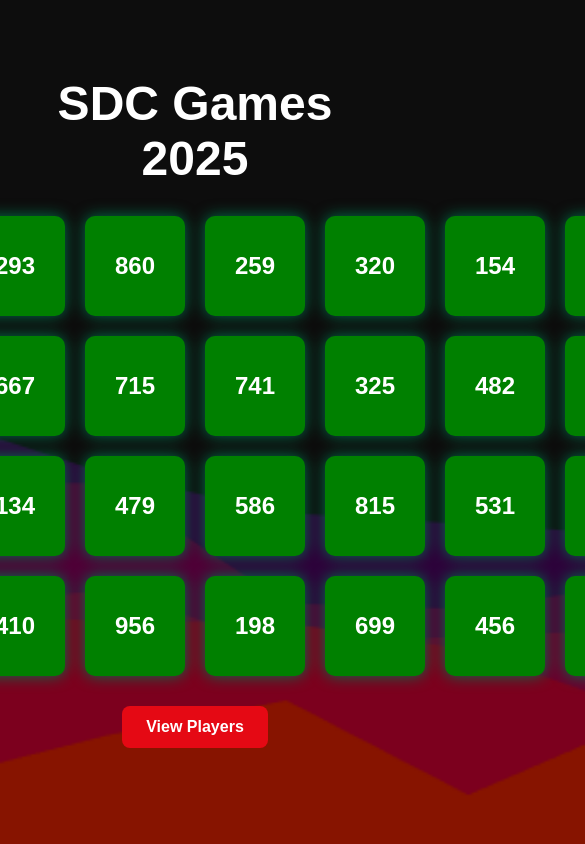
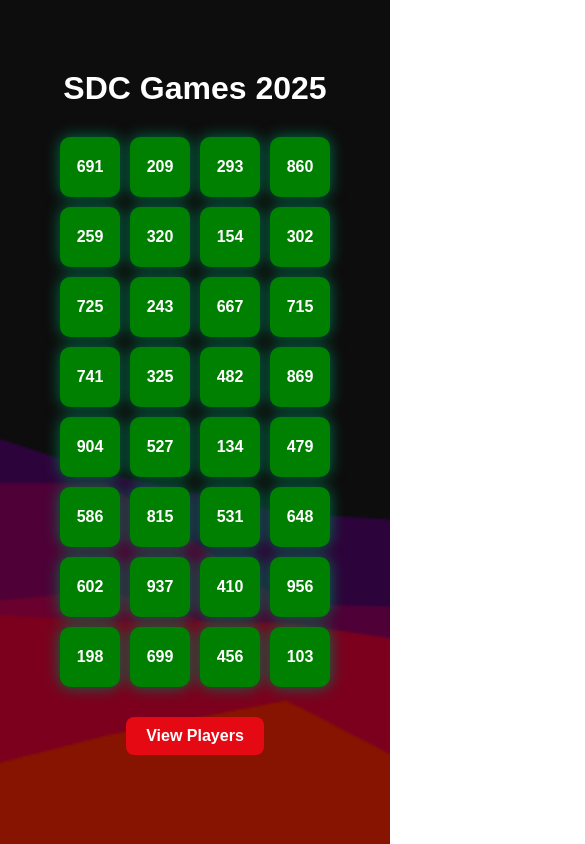
Before and after one commit to Narayan0412/SDC-games-2025, a plain HTML site: page index.html in a window 390 px wide. Shown: the top 844 px of the page, 585 px wide, since content can reach past the window. Drawn offline with Linux system fonts and the light colour scheme; a web font is replaced by a local one.

Commit message:
Update style.css

```diff
--- a/style.css
+++ b/style.css
@@ -21,15 +21,17 @@ h1 {
     margin: 0 0 20px 0;
 }
 
+/* 💻 Default Grid: 8x4 for Laptops/Desktops */
 .grid {
     display: grid;
-    grid-template-columns: repeat(8, 1fr);
+    grid-template-columns: repeat(8, 1fr); /* 8 columns */
     grid-gap: 20px;
     width: fit-content;
     padding: 10px;
     justify-content: center;
 }
 
+/* Grid Cell Styling */
 .cell {
     width: 100px;
     height: 100px;
@@ -49,6 +51,7 @@ h1 {
     box-shadow: 0 0 25px rgba(255, 0, 0, 1);
 }
 
+/* Button Styling */
 a.btn {
     display: inline-block;
     margin: 20px 0;
@@ -64,3 +67,26 @@ a.btn {
 a.btn:hover {
     background-color: #FF3131;
 }
+
+/* 📱 Responsive Grid: 4x8 for Phones/Tablets */
+@media (max-width: 768px) {
+    .grid {
+        grid-template-columns: repeat(4, 1fr); /* Switch to 4 columns */
+        grid-gap: 10px;
+    }
+
+    .cell {
+        width: 60px; /* Slightly smaller cells for mobile */
+        height: 60px;
+        font-size: 1rem;
+    }
+
+    h1 {
+        font-size: 2rem;
+    }
+
+    a.btn {
+        padding: 10px 20px;
+        font-size: 1rem;
+    }
+}
```
